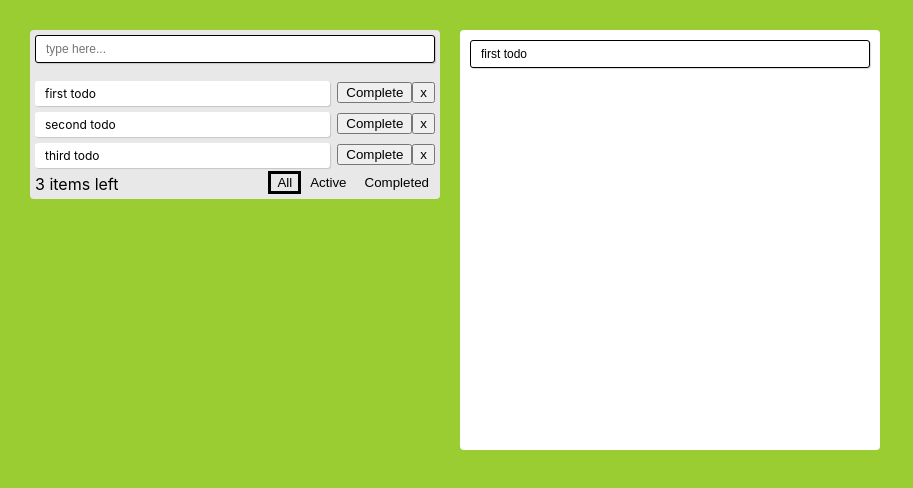
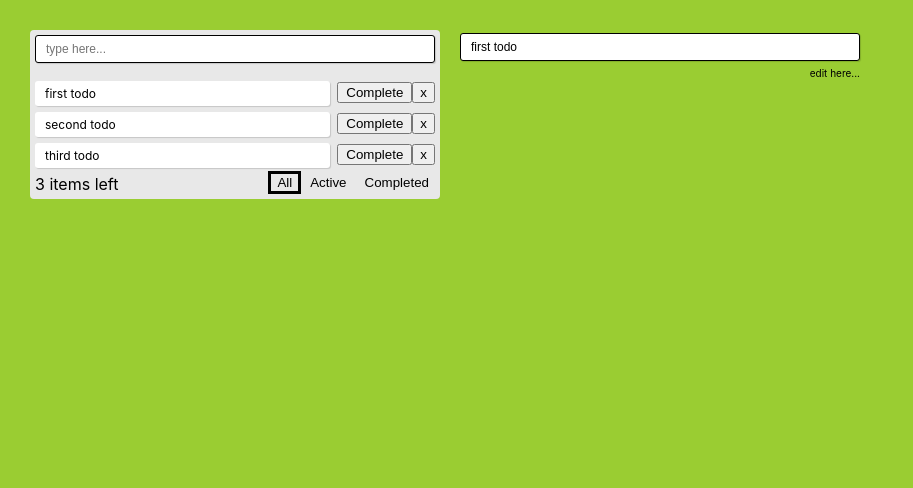
Before and after one commit to Huikyeong/todo-list, a React (Create React App) app: page / in a window 1280 px wide. Both pictures are taken after a click on the element "first todo". Shown: the top 488 px of the page, without its empty margins (0-913 px from the left). Built offline with nearby package versions, Linux system fonts and the light colour scheme.

Commit message:
Add edit box

```diff
--- a/src/App.css
+++ b/src/App.css
@@ -6,14 +6,14 @@
   padding: 30px;
 }
 
-.edit-box {
+/* .edit-box {
   background: #fff;
-  height: 400px;
+  height: 100px;
   width: 400px;
   padding: 10px;
   border-radius: 4px;
   margin-left: 20px;
-}
+} */
 
 .todo-list {
   background: #e8e8e8;
--- a/src/App.js
+++ b/src/App.js
@@ -2,12 +2,7 @@ import React, { useState } from 'react'
 import logo from './logo.svg';
 import './App.css';
 
-function Todo({ todo, index, completeTodo, removeTodo, option, editTodo, selectTodo }) {
-  const [isEditable, setIsEditable] = React.useState(todo.isEditable);
-
-  const handleDoubleClick = () => {
-    setIsEditable(true);
-  }
+function Todo({ todo, index, completeTodo, removeTodo, option, selectTodo }) {
 
   if (option === 1 && todo.isCompleted) {
     return (<div></div>);
@@ -104,26 +99,15 @@ function TodoState({ remainTodo, option, showOption }) {
   );
 }
 
-function EditBox ({ todo, index, editTodo }) {
-  const [text, setText] = React.useState(todo.text);
-
-  const handleChange = e => {
-    setText(e.target.value);
-  };
-
-  const handleKeyDown = e => {
-    if (e.key === "Enter") {
-      editTodo(text, index);
-    }
-  };
+function EditBox ({ edit, index, handleChange, handleKeyDown }) {
 
   return (
     <input
       className='input'
       type="text"
-      value={text}
+      value={edit}
       onChange={handleChange}
-      onKeyDown={handleKeyDown}
+      onKeyDown={e => handleKeyDown(e, index)}
     />
   );
 }
@@ -137,6 +121,7 @@ function App() {
 
   const [option, setOption] = React.useState(0);
   const [select, setSelect] = React.useState(-1);
+  const [editText, setEditText] = React.useState("");
 
   const addTodo = text => {
     const newTodos = [...todos, { text, isCompleted: false, isEditable: false }];
@@ -169,24 +154,32 @@ function App() {
     setOption(newOption);
   };
 
-  const editTodo = (newText, index) => {
-    todos[index].text = newText;
-    setTodos(todos);
-    setSelect(-1);
-  };
-
   const handleClick = (e) => {
     if (e.target.className !== "todo-text" && e.target.className !== "edit-box" && e.target.className !== "input") {
       setSelect(-1);
+      setEditText("");
     }
   };
 
   const selectTodo = index => {
     setSelect(index);
+    setEditText(todos[index].text);
+  };
+
+  const handleChange = e => {
+    setEditText(e.target.value);
+  };
+
+  const handleKeyDown = (e, index) => {
+    if (e.key === "Enter") {
+      todos[index].text = editText;
+      setTodos(todos);
+      setSelect(-1);
+    }
   };
 
   return (
-    <div className='app' onClick={handleClick}>
+    <div className='app' onMouseDown={handleClick}>
       <div className='todo-list'>
         <TodoForm addTodo={addTodo} />
         {todos.map((todo, index) => (
@@ -197,7 +190,6 @@ function App() {
             completeTodo={completeTodo}
             removeTodo={removeTodo}
             option={option}
-            editTodo={editTodo}
             selectTodo={selectTodo}
           />
         ))}
@@ -207,9 +199,20 @@ function App() {
           showOption={showOption}
         />
       </div>
-      <div className='edit-box'>
-        {select < 0 ? (<div></div>) : (<EditBox todo={todos[select]} index={select} editTodo={editTodo} />)}
-      </div>
+      {select < 0 ? (
+        <div></div>
+      ) : (
+        <div style={{marginTop: "3px", marginLeft: "20px"}}>
+          <EditBox
+            edit={editText}
+            index={select}
+            handleChange={handleChange}
+            handleKeyDown={handleKeyDown} />
+          <div style={{display: "flex", justifyContent: "flex-end", fontSize: "10px"}}>
+            edit here...
+          </div>
+        </div>
+      )}
     </div>
   );
 }
```
